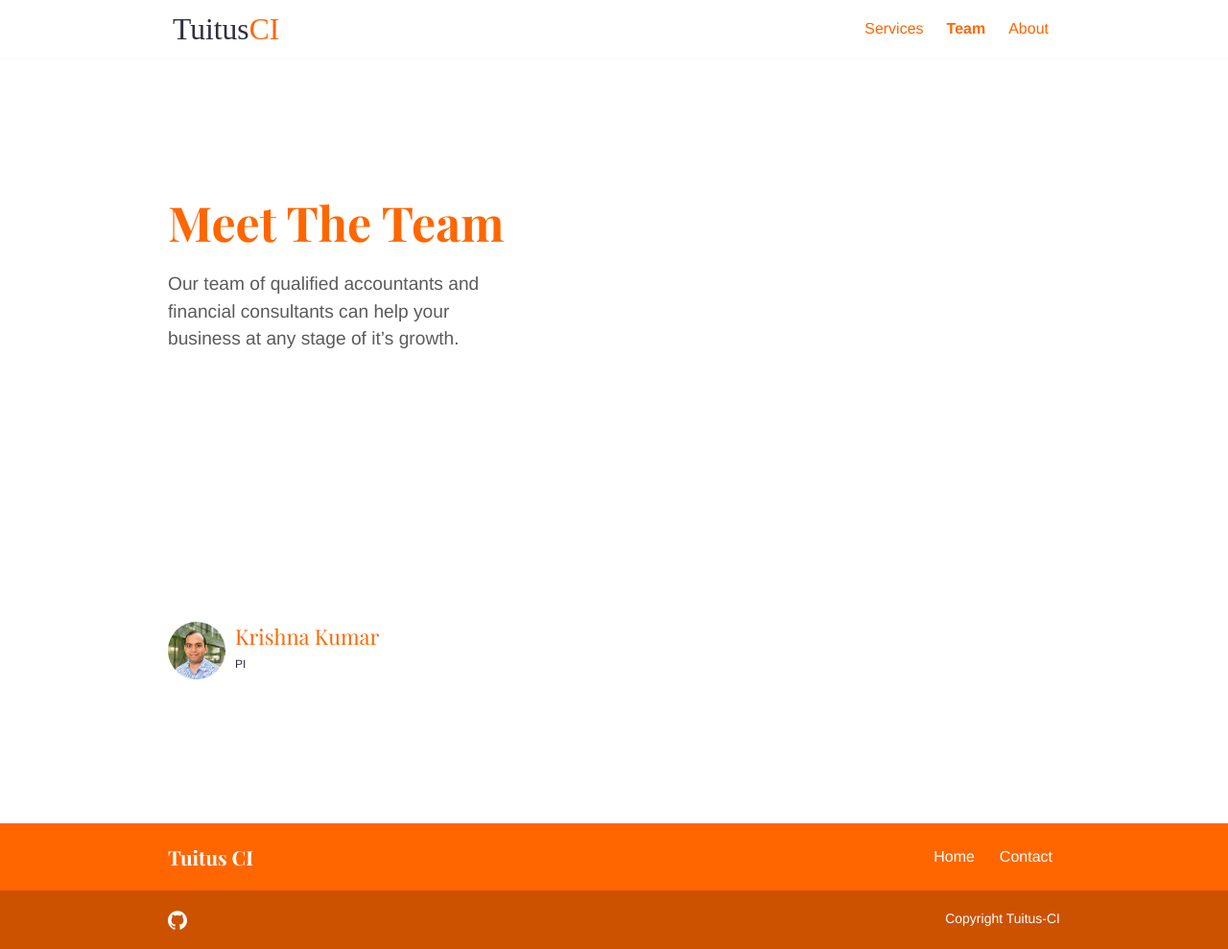
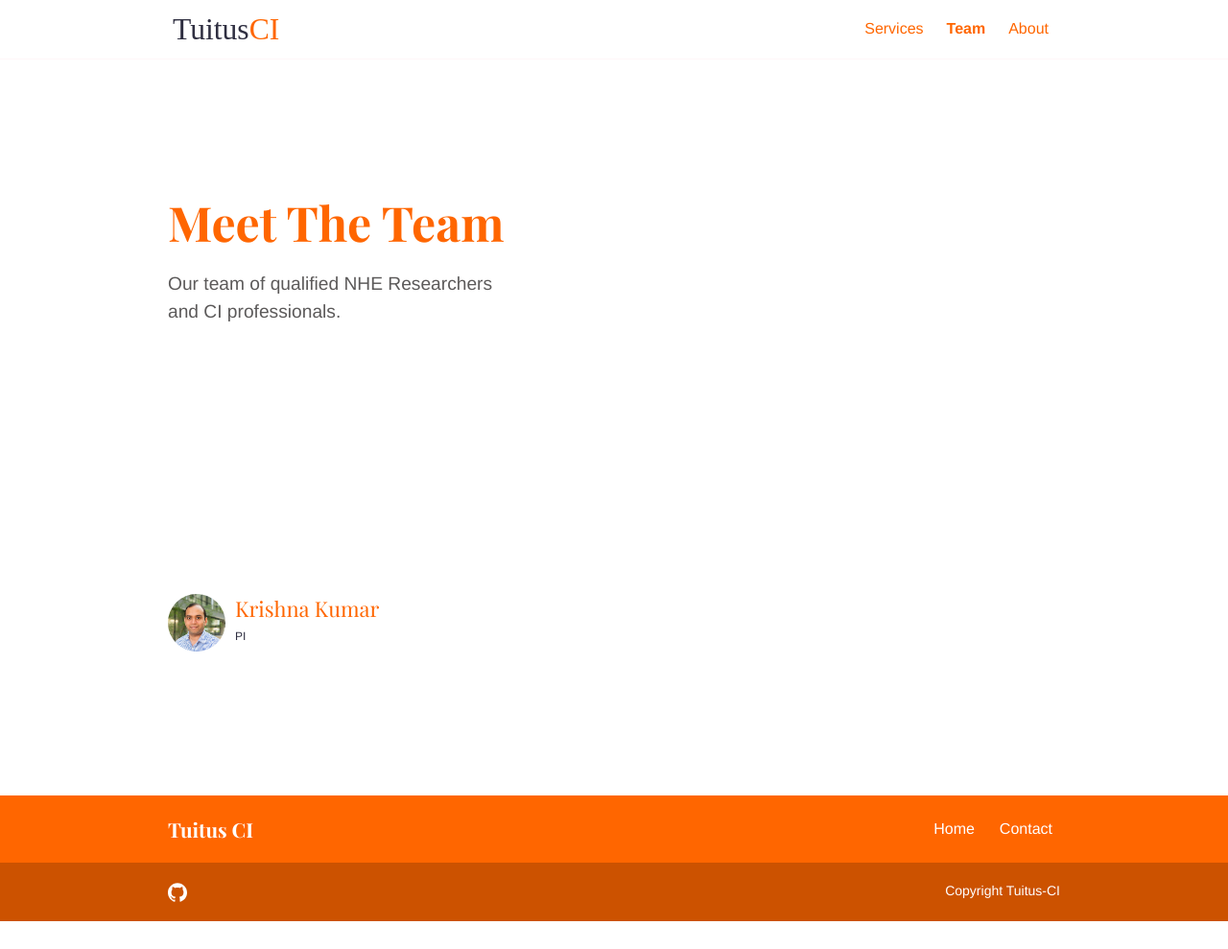
Before and after one commit to tuitus-ci/tuitus-ci.github.io, a Jekyll site: the page built from team.md, in a window 1280 px wide. Shown: the whole page at 96% size. Built offline with Jekyll 4.4.1, drawn with Linux system fonts in a browser that asks for light colours; after the commit the page ends 960 px from its top, so only the background shows below that.

```diff
--- a/team.md
+++ b/team.md
@@ -9,4 +9,4 @@ intro_image_hide_on_mobile: false
 
 # Meet The Team
 
-Our team of qualified accountants and financial consultants can help your business at any stage of it's growth.
+Our team of qualified NHE Researchers and CI professionals.
```
